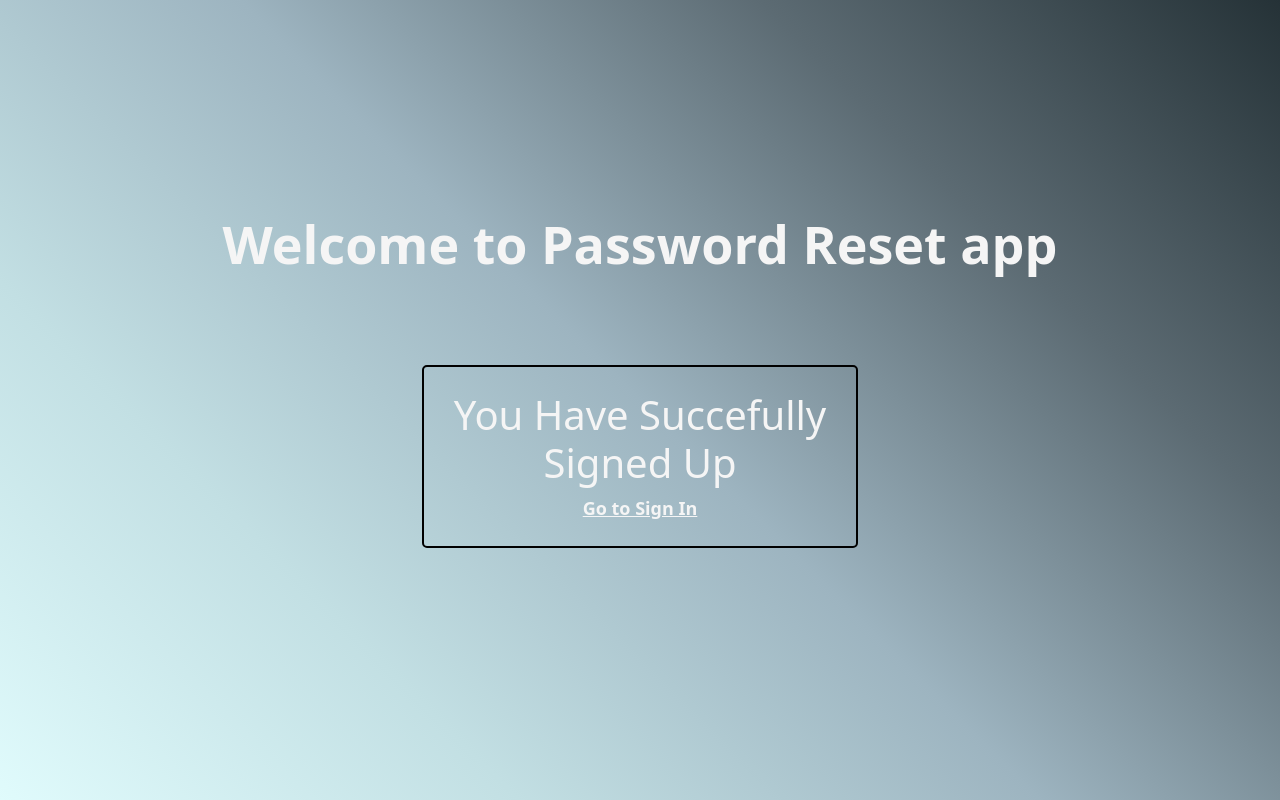
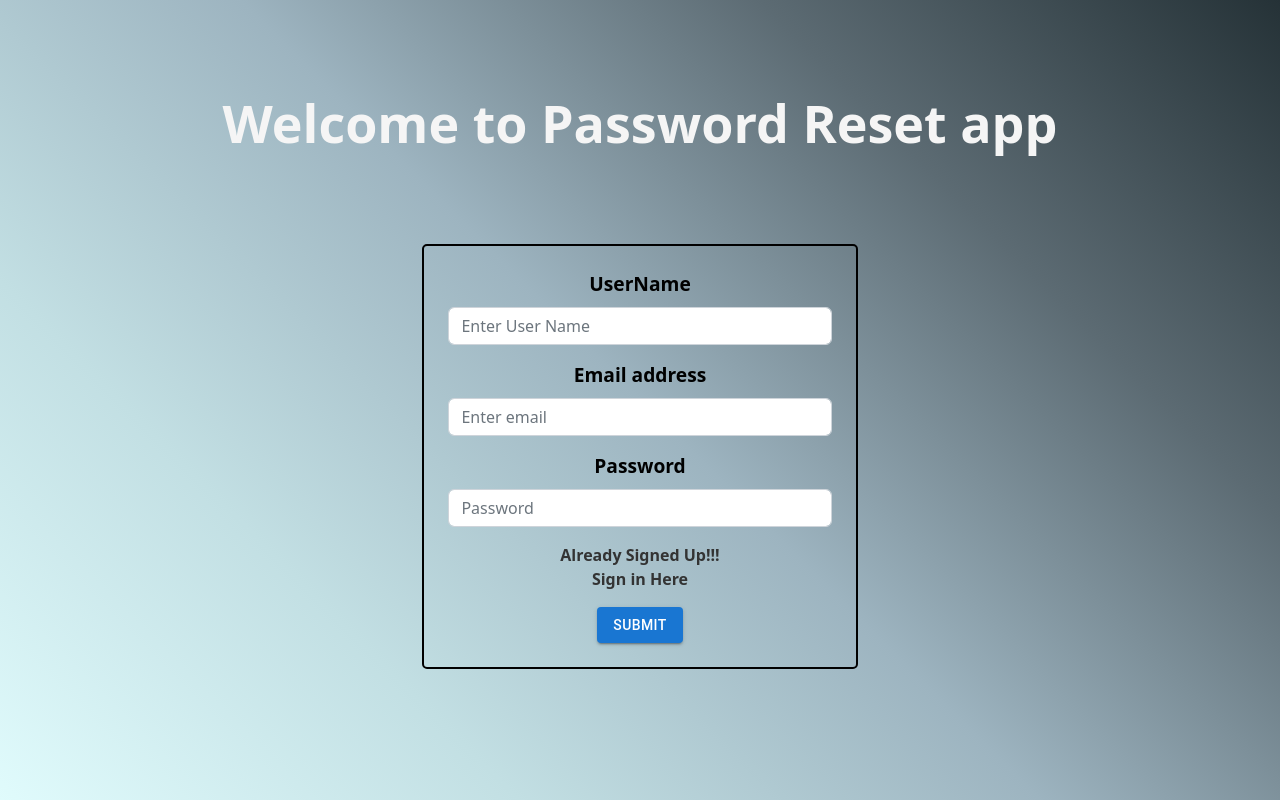
Before and after one commit to Arunkumarbalasubramani/password-reset, a React (Create React App) app: page /signup in a window 1280 px wide. Built offline with nearby package versions, Linux system fonts and the light colour scheme.

Commit message:
Made Few Changes

```diff
--- a/package.json
+++ b/package.json
@@ -1,14 +1,17 @@
 {
   "name": "password-reset",
+  "proxy": "https://password-reset-serverapp.onrender.com/",
   "version": "0.1.0",
   "private": true,
   "dependencies": {
     "@emotion/react": "^11.10.6",
     "@emotion/styled": "^11.10.6",
+    "@mui/icons-material": "^5.11.11",
     "@mui/material": "^5.11.11",
     "@testing-library/jest-dom": "^5.16.5",
     "@testing-library/react": "^13.4.0",
     "@testing-library/user-event": "^13.5.0",
+    "axios": "^1.3.4",
     "bootstrap": "^5.2.3",
     "formik": "^2.2.9",
     "react": "^18.2.0",
--- a/src/Home.jsx
+++ b/src/Home.jsx
@@ -1,9 +1,17 @@
 import React from "react";
+import ArrowBackIosNewIcon from "@mui/icons-material/ArrowBackIosNew";
+import IconButton from "@mui/material/IconButton";
+import { useNavigate } from "react-router";
 
 const Home = () => {
+  const navigate = useNavigate();
   return (
     <div className="signin-container">
       <h1>Welcome to Home Page</h1>
+
+      <IconButton aria-label="back" size="large" onClick={() => navigate("/")}>
+        <ArrowBackIosNewIcon fontSize="inherit" />
+      </IconButton>
     </div>
   );
 };
--- a/src/SignIn.jsx
+++ b/src/SignIn.jsx
@@ -6,7 +6,7 @@ import { useNavigate } from "react-router";
 
 const SignIn = () => {
   const navigate = useNavigate();
-  const [success, setsuccess] = useState(true);
+  const [success, setsuccess] = useState(false);
   return (
     <>
       {success ? (
--- a/src/SignUp.jsx
+++ b/src/SignUp.jsx
@@ -6,6 +6,7 @@ import { useNavigate } from "react-router";
 import * as yup from "yup";
 import { useFormik } from "formik";
 import Alert from "react-bootstrap/Alert";
+import axios from "axios";
 
 const userFormValidationSchema = yup.object({
   name: yup
@@ -24,8 +25,14 @@ const userFormValidationSchema = yup.object({
 });
 const SignUp = () => {
   const navigate = useNavigate();
+  const [success, setsuccess] = useState(false);
   const userSignUp = (signUpData) => {
-    console.log(signUpData);
+    axios
+      .post(
+        "https://password-reset-serverapp.onrender.com/user/signup",
+        signUpData
+      )
+      .then(() => setsuccess(true));
   };
   const { handleSubmit, values, errors, touched, handleBlur, handleChange } =
     useFormik({
@@ -40,7 +47,6 @@ const SignUp = () => {
       },
     });
 
-  const [success, setsuccess] = useState(true);
   return (
     <>
       {success ? (
--- a/src/index.js
+++ b/src/index.js
@@ -4,8 +4,4 @@ import App from "./App";
 import "bootstrap/dist/css/bootstrap.min.css";
 
 const root = ReactDOM.createRoot(document.getElementById("root"));
-root.render(
-  <React.StrictMode>
-    <App />
-  </React.StrictMode>
-);
+root.render(<App />);
```
Also changed, not shown: 1 other file (tests, documents, lock files or other folders).
